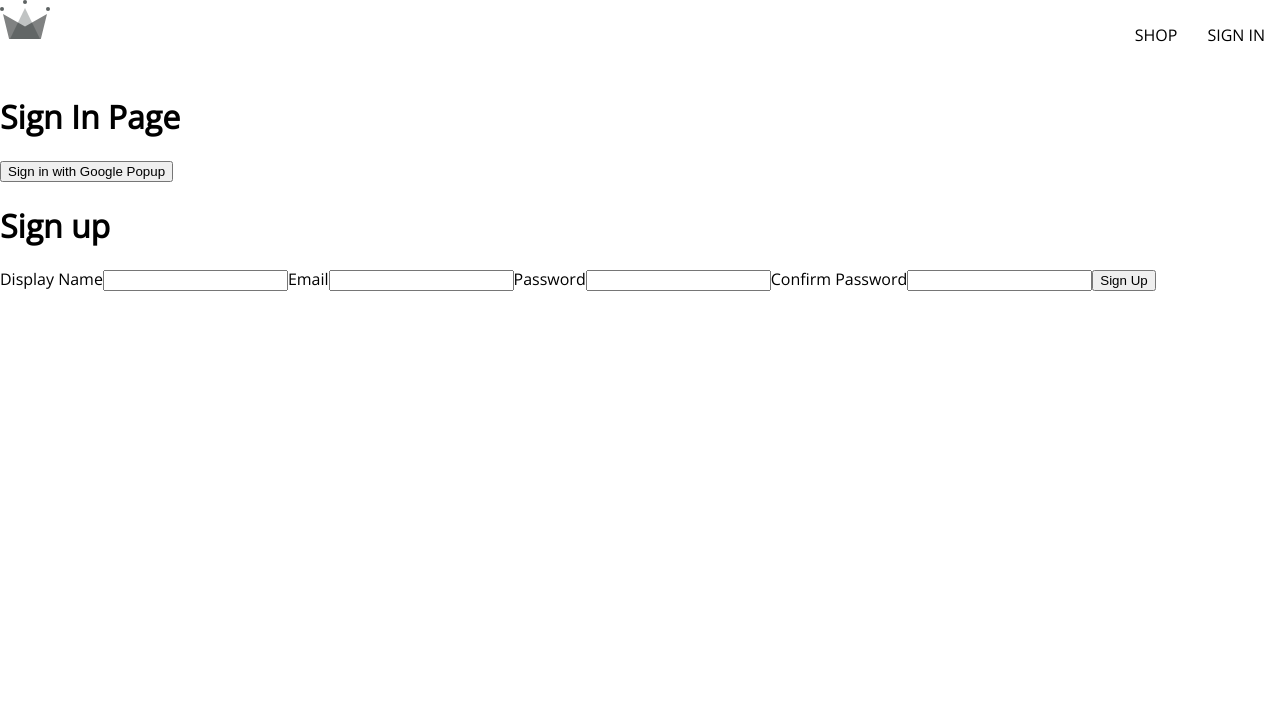
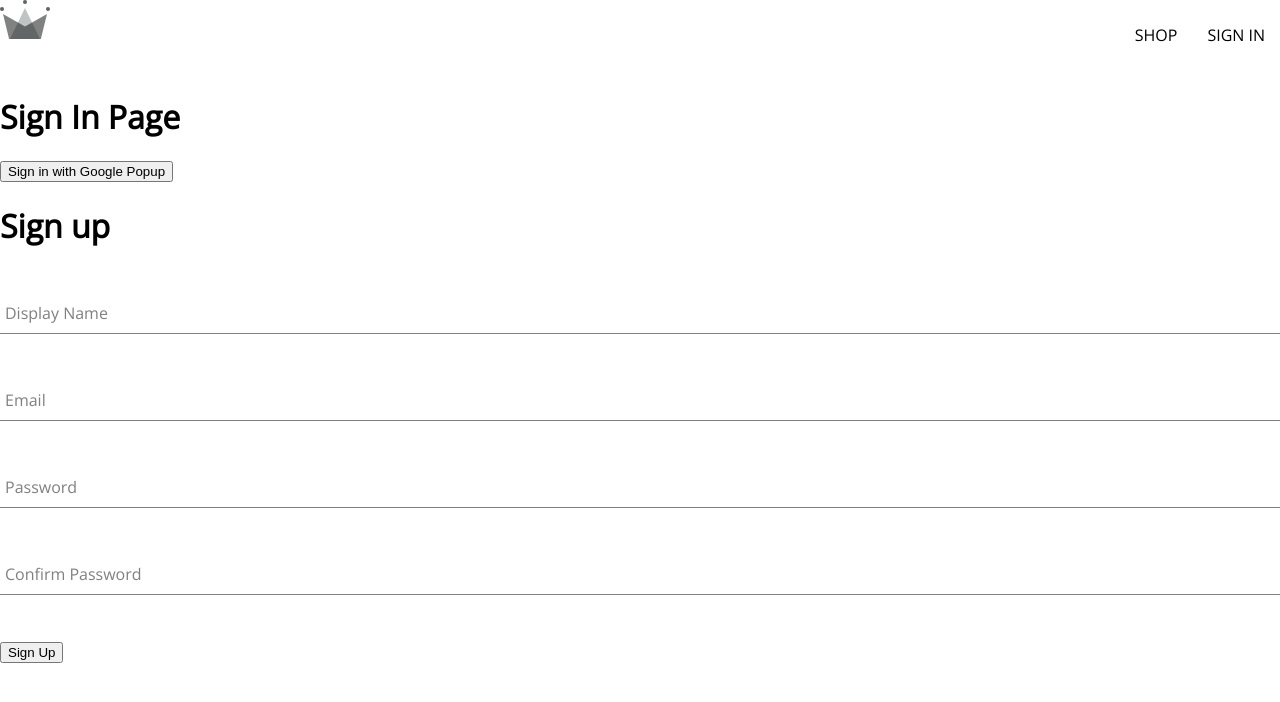
Before and after one commit to npdev/demo-react-shop, a React (Create React App) app: page /sign-in in a window 1280 px wide. Shown: the top 702 px of the page. Built offline with nearby package versions, Linux system fonts and the light colour scheme.

Commit message:
FormInput component + styles

```diff
--- /dev/null
+++ b/src/components/form-input/form-input.component.jsx
@@ -0,0 +1,14 @@
+import './form-input.styles.scss';
+
+const FormInput = ({label, ...otherProps}) => {
+  return (
+    <div className='group'>
+      <input className='form-input' {...otherProps}/>
+      {label && (
+        <label className={`${otherProps.value.length ? 'shrink' : ''} form-input-label`}>{label}</label>
+      )}
+    </div>
+  );
+}
+
+export default FormInput;
--- /dev/null
+++ b/src/components/form-input/form-input.styles.scss
@@ -0,0 +1,54 @@
+$sub-color: grey;
+$main-color: black;
+
+@mixin shrinkLabel {
+  top: -14px;
+  font-size: 12px;
+  color: $main-color;
+}
+
+.group {
+  position: relative;
+  margin: 45px 0;
+
+  .form-input {
+    background: none;
+    background-color: white;
+    color: $sub-color;
+    font-size: 18px;
+    padding: 10px 10px 10px 5px;
+    display: block;
+    width: 100%;
+    border: none;
+    border-radius: 0;
+    border-bottom: 1px solid $sub-color;
+    margin: 25px 0;
+
+    &:focus {
+      outline: none;
+    }
+
+    &:focus ~ .form-input-label {
+      @include shrinkLabel();
+    }
+  }
+
+  input[type='password'] {
+    letter-spacing: 0.3em;
+  }
+
+  .form-input-label {
+    color: $sub-color;
+    font-size: 16px;
+    font-weight: normal;
+    position: absolute;
+    pointer-events: none;
+    left: 5px;
+    top: 10px;
+    transition: 300ms ease all;
+
+    &.shrink {
+      @include shrinkLabel();
+    }
+  }
+}
--- a/src/components/sign-up-form/sign-up-form.component.jsx
+++ b/src/components/sign-up-form/sign-up-form.component.jsx
@@ -1,4 +1,6 @@
 import {useState} from 'react';
+
+import FormInput from '../form-input/form-input.component';
 
 import {
   createAuthUserWithEmailAndPassword,
@@ -48,14 +50,38 @@
     <div>
       <h1>Sign up</h1>
       <form onSubmit={handleSubmit}>
-        <label>Display Name</label>
-        <input type='text' required onChange={handleChange} name='displayName' value={displayName}/>
-        <label>Email</label>
-        <input type='email' required onChange={handleChange} name='email' value={email}/>
-        <label>Password</label>
-        <input type='password' required onChange={handleChange} name='password' value={password}/>
-        <label>Confirm Password</label>
-        <input type='password' required onChange={handleChange} name='confirmPassword' value={confirmPassword}/>
+        <FormInput
+          label='Display Name'
+          type='text'
+          required
+          onChange={handleChange}
+          name='displayName'
+          value={displayName}
+        />
+        <FormInput
+          label='Email'
+          type='email'
+          required
+          onChange={handleChange}
+          name='email'
+          value={email}
+        />
+        <FormInput
+          label='Password'
+          type='password'
+          required
+          onChange={handleChange}
+          name='password'
+          value={password}
+        />
+        <FormInput
+          label='Confirm Password'
+          type='password'
+          required
+          onChange={handleChange}
+          name='confirmPassword'
+          value={confirmPassword}
+        />
         <button type='submit'>Sign Up</button>
       </form>
     </div>
```
